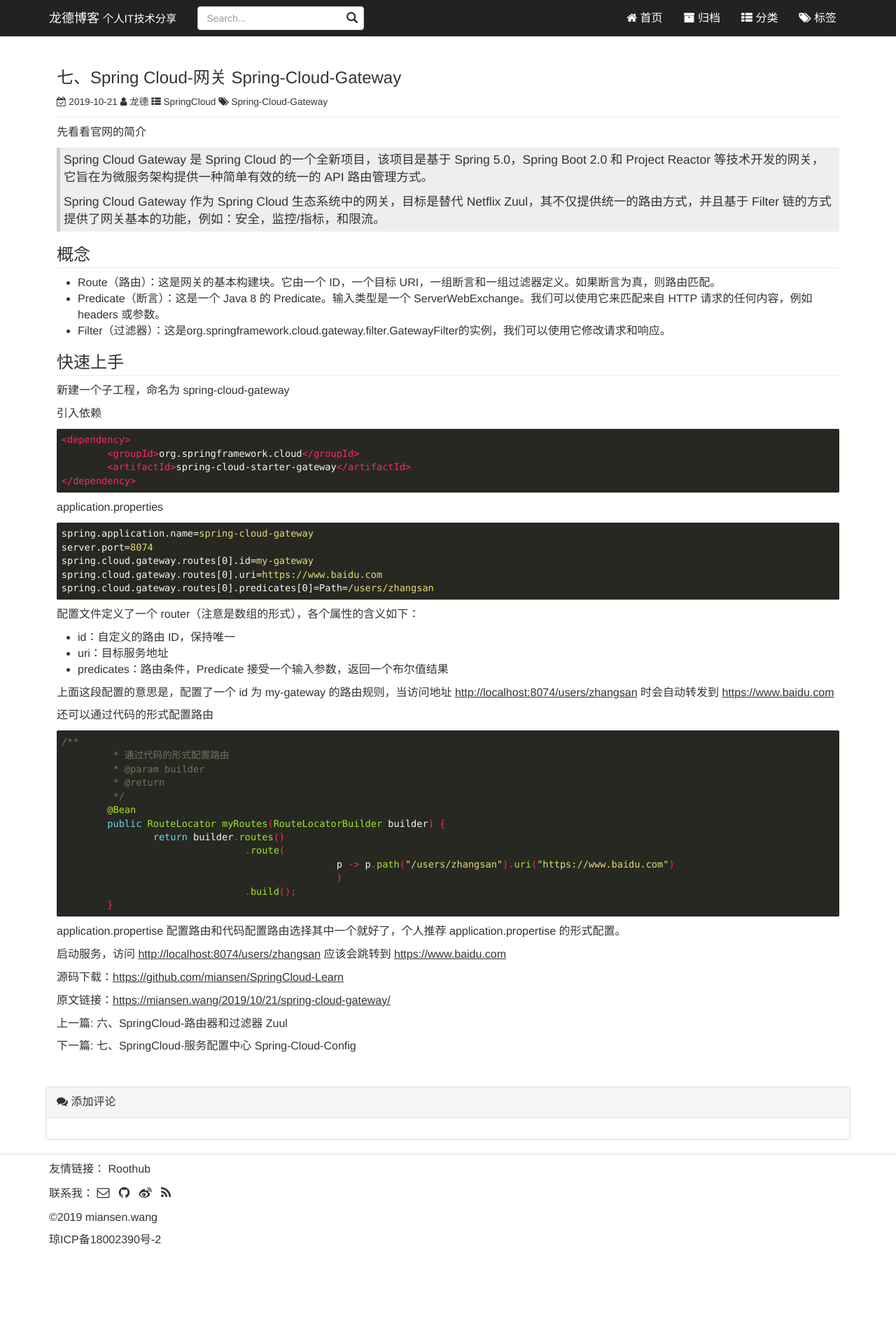
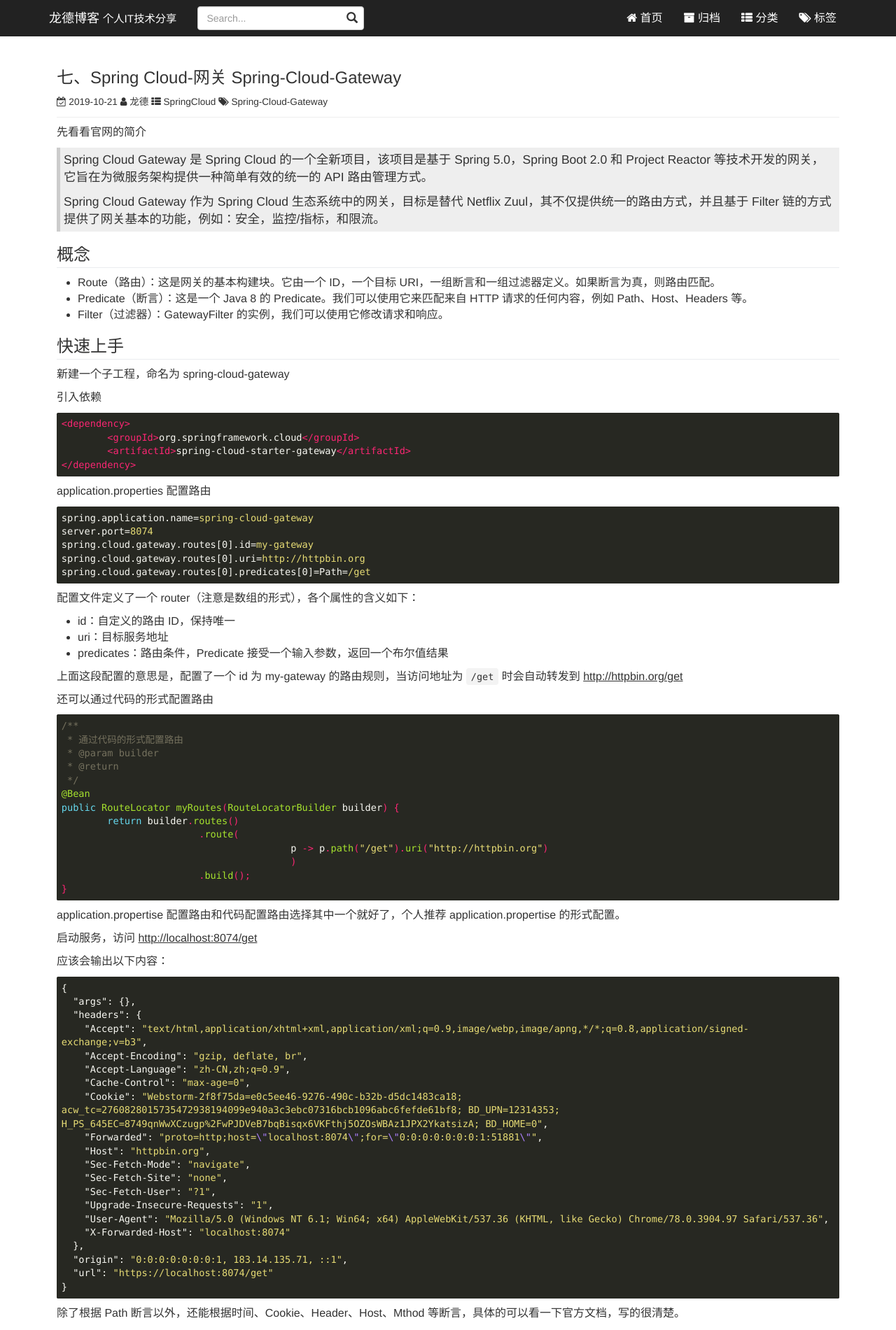
Before and after one commit to miansen/miansen.github.io, a Jekyll site: the page built from _posts/2019-10-21-spring-cloud-gateway.md, in a window 1280 px wide. Shown: the top 1901 px of the page at 70% size. Built offline with Jekyll 4.4.1, drawn with Linux system fonts in a browser that asks for light colours; comment, search, counter and statistics services are not loaded; before the commit the page ends 1804 px from its top, so only the background shows below that; some of the changed text lies outside the part shown.

Commit message:
update spring-cloud-gateway

````diff
--- a/_posts/2019-10-21-spring-cloud-gateway.md
+++ b/_posts/2019-10-21-spring-cloud-gateway.md
@@ -19,8 +19,8 @@
 ## 概念
 
 - Route（路由）：这是网关的基本构建块。它由一个 ID，一个目标 URI，一组断言和一组过滤器定义。如果断言为真，则路由匹配。
-- Predicate（断言）：这是一个 Java 8 的 Predicate。输入类型是一个 ServerWebExchange。我们可以使用它来匹配来自 HTTP 请求的任何内容，例如 headers 或参数。
-- Filter（过滤器）：这是org.springframework.cloud.gateway.filter.GatewayFilter的实例，我们可以使用它修改请求和响应。
+- Predicate（断言）：这是一个 Java 8 的 Predicate。我们可以使用它来匹配来自 HTTP 请求的任何内容，例如 Path、Host、Headers 等。
+- Filter（过滤器）：GatewayFilter 的实例，我们可以使用它修改请求和响应。
 
 ## 快速上手
 
@@ -35,14 +35,14 @@
 </dependency>
 ```
 
-application.properties
+application.properties 配置路由
 
 ```properties
 spring.application.name=spring-cloud-gateway
 server.port=8074
 spring.cloud.gateway.routes[0].id=my-gateway
-spring.cloud.gateway.routes[0].uri=https://www.baidu.com
-spring.cloud.gateway.routes[0].predicates[0]=Path=/users/zhangsan
+spring.cloud.gateway.routes[0].uri=http://httpbin.org
+spring.cloud.gateway.routes[0].predicates[0]=Path=/get
 ```
 
 配置文件定义了一个 router（注意是数组的形式），各个属性的含义如下：
@@ -51,28 +51,157 @@
 - uri：目标服务地址
 - predicates：路由条件，Predicate 接受一个输入参数，返回一个布尔值结果
 
-上面这段配置的意思是，配置了一个 id 为 my-gateway 的路由规则，当访问地址 [http://localhost:8074/users/zhangsan](http://localhost:8074/users/zhangsan) 时会自动转发到 [https://www.baidu.com](https://www.baidu.com)
+上面这段配置的意思是，配置了一个 id 为 my-gateway 的路由规则，当访问地址为 `/get` 时会自动转发到 [http://httpbin.org/get](http://httpbin.org/get)
 
 还可以通过代码的形式配置路由
 
 ```java
 /**
-	 * 通过代码的形式配置路由
-	 * @param builder
-	 * @return
-	 */
-	@Bean
-	public RouteLocator myRoutes(RouteLocatorBuilder builder) {
-		return builder.routes()
-				.route(
-						p -> p.path("/users/zhangsan").uri("https://www.baidu.com")
-						)
-				.build();
-	}
+ * 通过代码的形式配置路由
+ * @param builder
+ * @return
+ */
+@Bean
+public RouteLocator myRoutes(RouteLocatorBuilder builder) {
+	return builder.routes()
+			.route(
+					p -> p.path("/get").uri("http://httpbin.org")
+					)
+			.build();
+}
 ```
 
 application.propertise 配置路由和代码配置路由选择其中一个就好了，个人推荐 application.propertise 的形式配置。
 
-启动服务，访问 [http://localhost:8074/users/zhangsan](http://localhost:8074/users/zhangsan) 应该会跳转到 [https://www.baidu.com](https://www.baidu.com)
+启动服务，访问 [http://localhost:8074/get](http://localhost:8074/get)
+
+应该会输出以下内容：
+
+```json
+{
+  "args": {},
+  "headers": {
+    "Accept": "text/html,application/xhtml+xml,application/xml;q=0.9,image/webp,image/apng,*/*;q=0.8,application/signed-exchange;v=b3",
+    "Accept-Encoding": "gzip, deflate, br",
+    "Accept-Language": "zh-CN,zh;q=0.9",
+    "Cache-Control": "max-age=0",
+    "Cookie": "Webstorm-2f8f75da=e0c5ee46-9276-490c-b32b-d5dc1483ca18; acw_tc=2760828015735472938194099e940a3c3ebc07316bcb1096abc6fefde61bf8; BD_UPN=12314353; H_PS_645EC=8749qnWwXCzugp%2FwPJDVeB7bqBisqx6VKFthj5OZOsWBAz1JPX2YkatsizA; BD_HOME=0",
+    "Forwarded": "proto=http;host=\"localhost:8074\";for=\"0:0:0:0:0:0:0:1:51881\"",
+    "Host": "httpbin.org",
+    "Sec-Fetch-Mode": "navigate",
+    "Sec-Fetch-Site": "none",
+    "Sec-Fetch-User": "?1",
+    "Upgrade-Insecure-Requests": "1",
+    "User-Agent": "Mozilla/5.0 (Windows NT 6.1; Win64; x64) AppleWebKit/537.36 (KHTML, like Gecko) Chrome/78.0.3904.97 Safari/537.36",
+    "X-Forwarded-Host": "localhost:8074"
+  },
+  "origin": "0:0:0:0:0:0:0:1, 183.14.135.71, ::1",
+  "url": "https://localhost:8074/get"
+}
+```
+
+除了根据 Path 断言以外，还能根据时间、Cookie、Header、Host、Mthod 等断言，具体的可以看一下官方文档，写的很清楚。
+
+[https://cloud.spring.io/spring-cloud-static/spring-cloud-gateway/2.0.0.RELEASE/single/spring-cloud-gateway.html](https://cloud.spring.io/spring-cloud-static/spring-cloud-gateway/2.0.0.RELEASE/single/spring-cloud-gateway.html)
+
+## Filter
+
+Spring Cloud Gateway 根据作用范围划分为 GatewayFilter 和 GlobalFilter，二者区别如下：
+
+- GatewayFilter：需要通过 spring.cloud.routes.filters 配置在具体路由下，只作用在当前路由上
+- GlobalFilter：全局过滤器，不需要在配置文件中配置，作用在所有的路由上
+
+官方提供了很多 GatewayFilter 和 GlobalFilter，可以在这里查看： [https://cloud.spring.io/spring-cloud-static/spring-cloud-gateway/2.0.0.RELEASE/single/spring-cloud-gateway.html](https://cloud.spring.io/spring-cloud-static/spring-cloud-gateway/2.0.0.RELEASE/single/spring-cloud-gateway.html)
+
+### GatewayFilter
+
+先看看官方提供的 GatewayFilter
+
+![image](/assets/GatewayFilter.jpg)
+
+下面我们写一个例子，这个例子需要做到在请求到达服务之前添加一个请求头，服务响应之后添加一个响应头。
+
+由图可知，添加请求头的 GatewayFilter 为 AddRequestHeaderGatewayFilterFactory（约定写成 AddRequestHeader）
+
+添加响应头的 GatewayFilter 为 AddResponseHeaderGatewayFilterFactory（约定写成 AddResponseHeader）
+
+所以，配置文件可以这样配置
+
+```properties
+spring.application.name=spring-cloud-gateway
+server.port=8074
+
+########### 通过配置的形式配置路由 ###########
+# 自定义的路由 ID，保持唯一
+spring.cloud.gateway.routes[0].id=my-gateway
+# 目标服务地址
+spring.cloud.gateway.routes[0].uri=http://httpbin.org
+# 路由条件
+spring.cloud.gateway.routes[0].predicates[0]=Path=/get
+# GatewayFilter（添加请求头）
+spring.cloud.gateway.routes[0].filters[0]=AddRequestHeader=X-Request-Foo, Bar
+# GatewayFilter（添加响应头）
+spring.cloud.gateway.routes[0].filters[1]=AddResponseHeader=X-Response-Foo, Bar
+```
+
+也可以通过代码配置
+
+```java
+/**
+ * 通过代码的形式配置路由
+ * @param builder
+ * @return
+ */
+@Bean
+public RouteLocator myRoutes(RouteLocatorBuilder builder) {
+	return builder.routes()
+			.route(
+					p -> p.path("/get")
+					     .filters(f -> f.addRequestHeader("X-Request-Foo", "Bar").addResponseHeader("X-Response-Foo", "Bar"))
+					     .uri("http://httpbin.org")
+					)
+			.build();
+}
+```
+
+流程是这样的：当客户端请求到达 Spring Cloud Gateway 后，Gateway Handler Mapping 会将其拦截，根据 predicates 确定请求与哪个路由匹配，如果匹配成功，则会将请求发送至 Gateway web handler。Gateway web handler 处理请求会经过一系列 "pre" 类型的 Filter，这里是 AddRequestHeaderGatewayFilterFactory，添加了一个请求头 X-Request-Foo: Bar 。服务响应后再执行一系列的 "post" 类型的 Filter，这里是 AddResponseHeaderGatewayFilterFactory，添加了一个响应头 X-Response-Foo: Bar。
+
+启动服务，访问 [http://localhost:8074/get](http://localhost:8074/get)
+
+得到以下响应信息：
+
+```json
+{
+  "args": {},
+  "headers": {
+    "Accept": "text/html,application/xhtml+xml,application/xml;q=0.9,image/webp,image/apng,*/*;q=0.8,application/signed-exchange;v=b3",
+    "Accept-Encoding": "gzip, deflate, br",
+    "Accept-Language": "zh-CN,zh;q=0.9",
+    "Cache-Control": "max-age=0",
+    "Cookie": "Webstorm-2f8f75da=e0c5ee46-9276-490c-b32b-d5dc1483ca18; acw_tc=2760828015735472938194099e940a3c3ebc07316bcb1096abc6fefde61bf8; BD_UPN=12314353; BD_HOME=0",
+    "Forwarded": "proto=http;host=\"localhost:8074\";for=\"0:0:0:0:0:0:0:1:55395\"",
+    "Host": "httpbin.org",
+    "Sec-Fetch-Mode": "navigate",
+    "Sec-Fetch-Site": "none",
+    "Sec-Fetch-User": "?1",
+    "Upgrade-Insecure-Requests": "1",
+    "User-Agent": "Mozilla/5.0 (Windows NT 6.1; Win64; x64) AppleWebKit/537.36 (KHTML, like Gecko) Chrome/78.0.3904.97 Safari/537.36",
+    "X-Forwarded-Host": "localhost:8074",
+    "X-Request-Foo": "Bar"
+  },
+  "origin": "0:0:0:0:0:0:0:1, 183.14.135.71, ::1",
+  "url": "https://localhost:8074/get"
+}
+```
+
+注意看添加了一个请求头："X-Request-Foo": "Bar"
+
+响应头也添加了
+
+![image](/assets/20191113171608.png)
+
+通过这个例子可以知道，当 Gateway Handler Mapping 确定请求与哪个路由匹配之后，会将请求发送至 Gateway web handler 进行 GatewayFilter 拦截。 GatewayFilter 分为请求 filter 和 响应 filter，前者可以对请求信息过滤，后者可以对响应信息过滤。
+
+#### 自定义 GatewayFilter
 
 源码下载：[https://github.com/miansen/SpringCloud-Learn](https://github.com/miansen/SpringCloud-Learn)
--- a/_sass/light.scss
+++ b/_sass/light.scss
@@ -247,10 +247,6 @@
   }
 }
 
-.paginate {
-  float: right;
-}
-
 .back-to-top {
   position: fixed;
   left: 50%;
````
Also changed, not shown: assets/20191113171608.png (added), assets/GatewayFilter.jpg (added).
